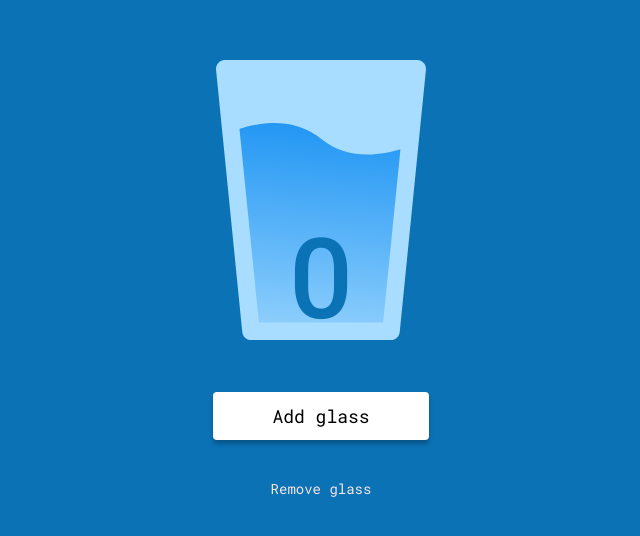
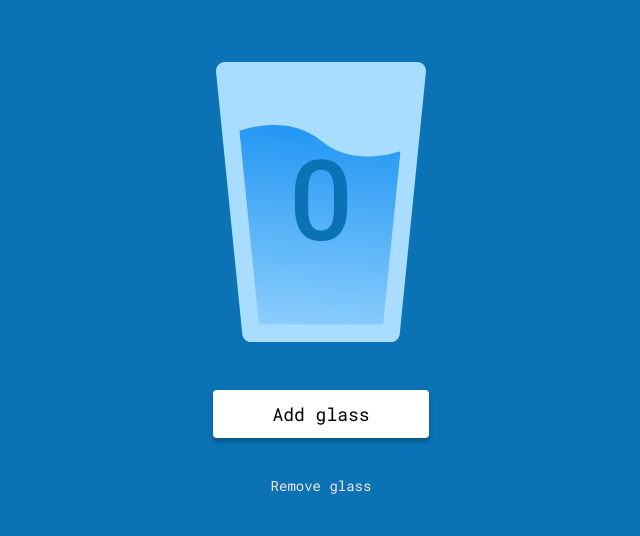
Before and after one commit to jaruto7/get-hydratedApp, a website: page src/content/index.html in a window 1280 px wide. Shown: the part 120-656 px from the top of the page, without its empty margins (319-959 px from the left). Drawn offline with nearby package versions, Linux system fonts and the light colour scheme; files that its build step writes are made by us from their sources; files whose address does not match are found by name.

Commit message:
Fix counter position inside glass class element & Fix url for water-glass.svg file

```diff
--- a/src/content/index.html
+++ b/src/content/index.html
@@ -29,8 +29,10 @@
 
 <body>
   <main class="glass">
-      <img class="glass__picture" src="../assets/img/water-glass.svg" alt="A glass of water">
-      <span class="glass__counter glass__counter--js">0</span>
+    <span class="glass__counter-wrapper">
+        <img class="glass__picture" src="assets/img/water-glass.svg" alt="A glass of water">
+        <span class="glass__counter glass__counter--js">0</span>
+    </span>
     <div class="glass__button-wrapper">
       <button class="glass__button glass__button-add glass__button-add--js">Add glass</button>
       <button class="glass__button glass__button-remove glass__button-remove--js">Remove glass</button>
--- a/src/scss/main.scss
+++ b/src/scss/main.scss
@@ -23,8 +23,10 @@ body {
   position: relative;
 }
 
-.glass_picture {
-
+.glass__counter-wrapper {
+  display: flex;
+  justify-content: center;
+  align-items: center;
 }
 
 .glass__counter {
@@ -32,10 +34,7 @@ body {
   font-size: 112px;
   font-family: 'Roboto', sans-serif;
   font-weight: 500;
-  left: 50%;
   position: absolute;
-  top: 50%;
-  transform: translate(-50%, -50%);
 }
 
 .glass__button-wrapper {
```
